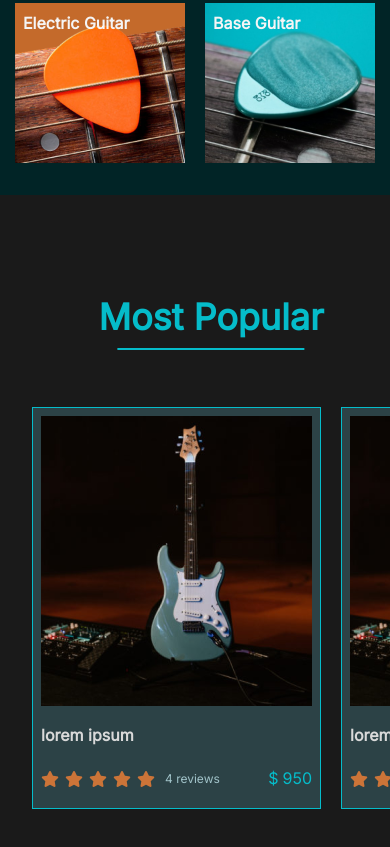
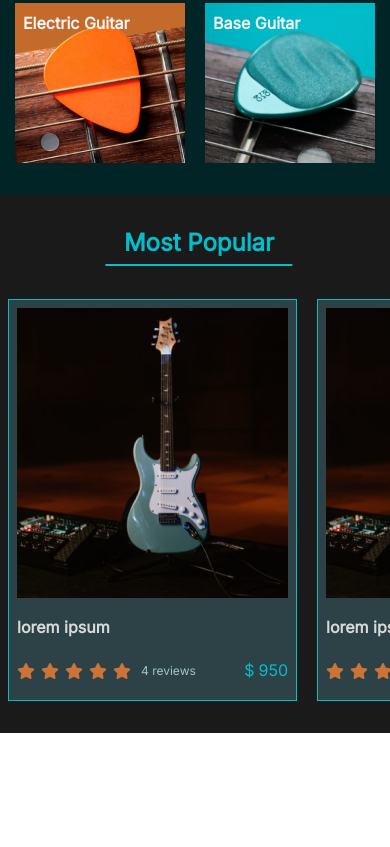
Before and after one commit to nuccaa99/final_project, a plain HTML site: page index.html in a window 390 px wide. Shown: the part 705-1552 px from the top of the page. After the commit the page ends 1438 px from the top, so only its background shows below. Drawn offline with Linux system fonts and the light colour scheme.

Commit message:
minor changes to the third section

```diff
--- a/css/laptop.css
+++ b/css/laptop.css
@@ -27,7 +27,7 @@
         display: none;
     }
 
-    /* popular guitars section */
+
 
 
 }
@@ -44,4 +44,9 @@
     .img_wrapper {
         width: 330px;
     }
+
+    /* popular guitars section */
+    .section_popular {
+        padding-block: 48px;
+    }
 }
--- a/css/mobile.css
+++ b/css/mobile.css
@@ -21,9 +21,34 @@
 
     /* hero section */
 
+    .hero_content {
+        column-gap: 16px;
+    }
+
     .hero_content_txt {
         font-size: 24px;
         line-height: 32px;
+    }
+
+    /* popular guitars section */
+
+    .section_popular {
+        padding-block: 32px;
+    }
+
+    .section_popular {
+        padding-inline: 8px 0px;
+    }
+
+
+    .section_popular_title {
+        font-size: 24px;
+        line-height: 32px;
+        margin-bottom: 40px;
+    }
+
+    .cards_container {
+        padding-inline: 0 8px;
     }
 }
 
```
Also changed, not shown: images/mailing_cover.png (added).
